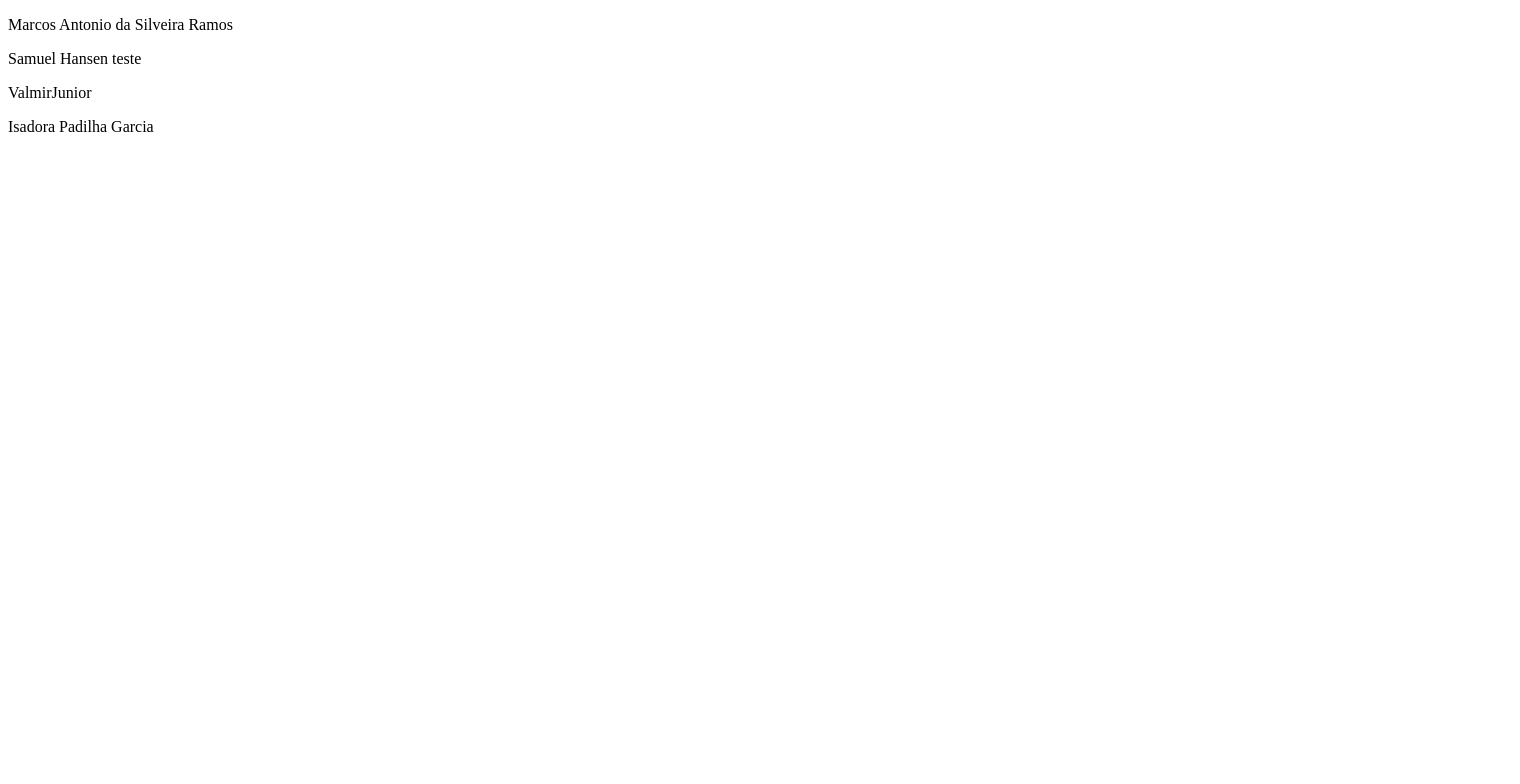
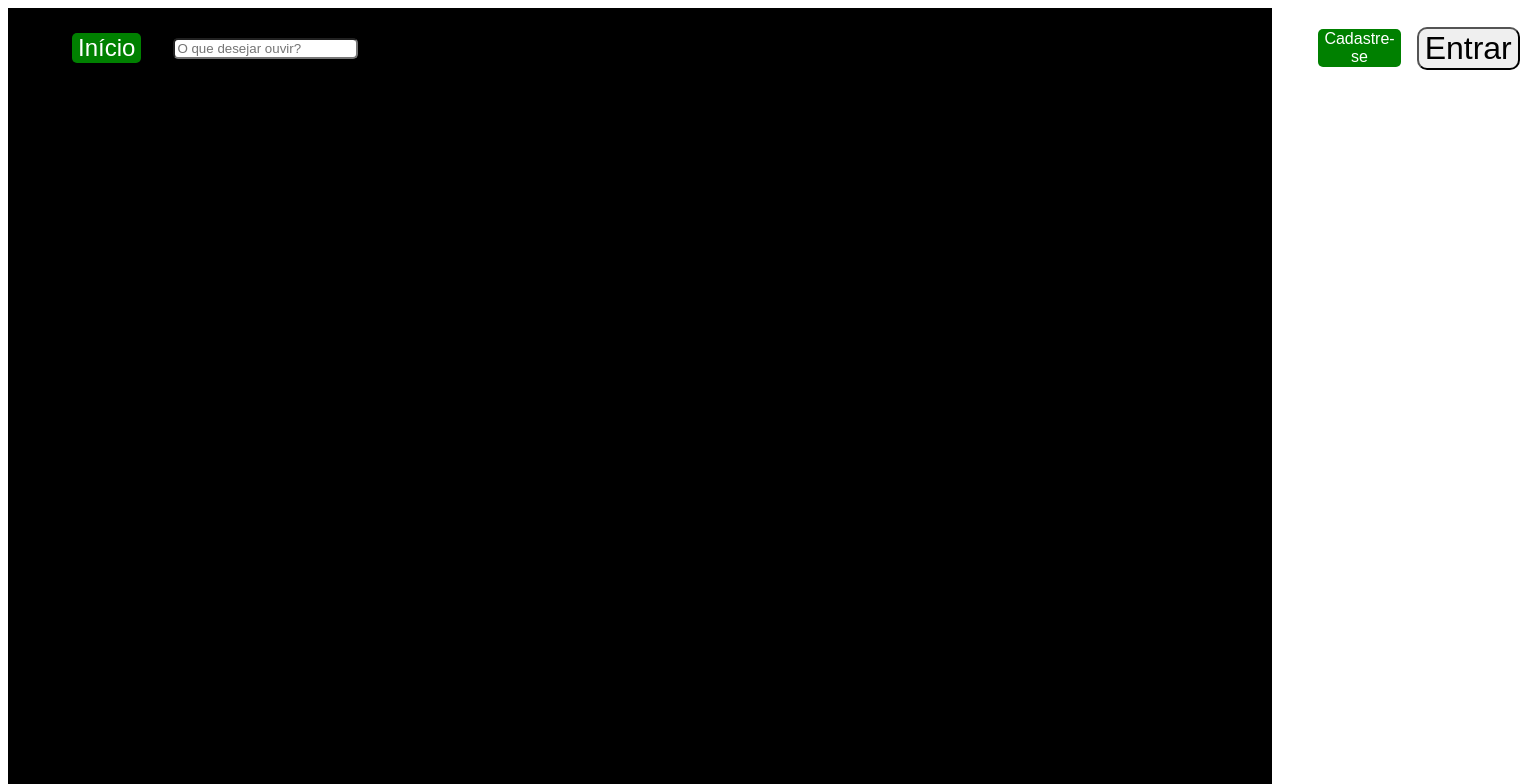
Before and after one commit to SamuelHansen1107/spotifei-frontend-senac, an Angular app: page / in a window 1280 px wide. Shown: the top 784 px of the page, 1520 px wide, since content can reach past the window. Built offline with nearby package versions, Linux system fonts and the light colour scheme.

Commit message:
Primeiros ajustes na home

```diff
--- a/src/app/app.component.html
+++ b/src/app/app.component.html
@@ -1,6 +1 @@
-<main>
-  <p>Marcos Antonio da Silveira Ramos</p>
-  <p>Samuel Hansen teste</p>
-  <p>ValmirJunior</p>
-  <p>Isadora Padilha Garcia</p>
-</main>
+<app-home></app-home>
--- a/src/app/app.component.ts
+++ b/src/app/app.component.ts
@@ -1,10 +1,11 @@
 import { Component } from '@angular/core';
 import { RouterOutlet } from '@angular/router';
+import { HomeComponent } from './components/home/home.component';
 
 @Component({
   selector: 'app-root',
   standalone: true,
-  imports: [RouterOutlet],
+  imports: [RouterOutlet,HomeComponent],
   templateUrl: './app.component.html',
   styleUrl: './app.component.css'
 })
--- /dev/null
+++ b/src/app/components/home/home.component.css
@@ -0,0 +1,64 @@
+.div-home
+{
+    width: 100%;
+    height: 100vh;
+    background-color: black;
+}
+header
+{
+    width: 100%;
+    height: 10vh;
+    background-color: rgb(0, 0, 0);
+    display: flex;
+    align-items: center;
+}
+.div-botao-inicio
+{
+    margin-left: 3rem;
+    padding: 1rem;
+}
+.div-botao-inicio button
+{
+    background-color: green;
+    color: white;
+    border: none;
+    font-size: 1.5rem;
+    cursor: pointer;
+    border-radius: 5px;
+}
+.div-botao-inicio button:hover
+{
+    background-color: rgba(2, 104, 2, 0.671);
+}
+.div-pesquisa
+{
+    margin-left: 1rem;
+}
+.div-pesquisa input
+{
+    border-radius: 5px;
+}
+.div-botao-cadastro
+{
+    margin-left: 60rem;
+}
+.div-botao-cadastro button
+{
+    background-color: green;
+    color: white;
+    border: none;
+    font-size: 1rem;
+    cursor: pointer;
+    border-radius: 5px;
+}
+.div-botao-cadastro button:hover
+{
+    background-color: rgba(2, 104, 2, 0.671);
+}
+.div-botao-entrar button
+{
+    margin-left: 1rem;
+    font-size: 2rem;
+    cursor: pointer;
+    border-radius: 10px;
+}
--- /dev/null
+++ b/src/app/components/home/home.component.html
@@ -0,0 +1,19 @@
+<div class="div-home">
+    <header>
+        <div class="div-botao-inicio">
+            <button>Início</button>
+        </div>
+
+        <div class="div-pesquisa">
+            <input type="O que desejar ouvir?" placeholder="O que desejar ouvir?">
+        </div>
+
+        <div class="div-botao-cadastro">
+            <button>Cadastre-se</button>
+        </div>
+
+        <div class="div-botao-entrar">
+            <button>Entrar</button>
+        </div>
+    </header>
+</div>
```
Also changed, not shown: src/app/components/home/home.component.ts (added, +12 -0 lines), 2 other files (tests, documents, lock files or other folders).
